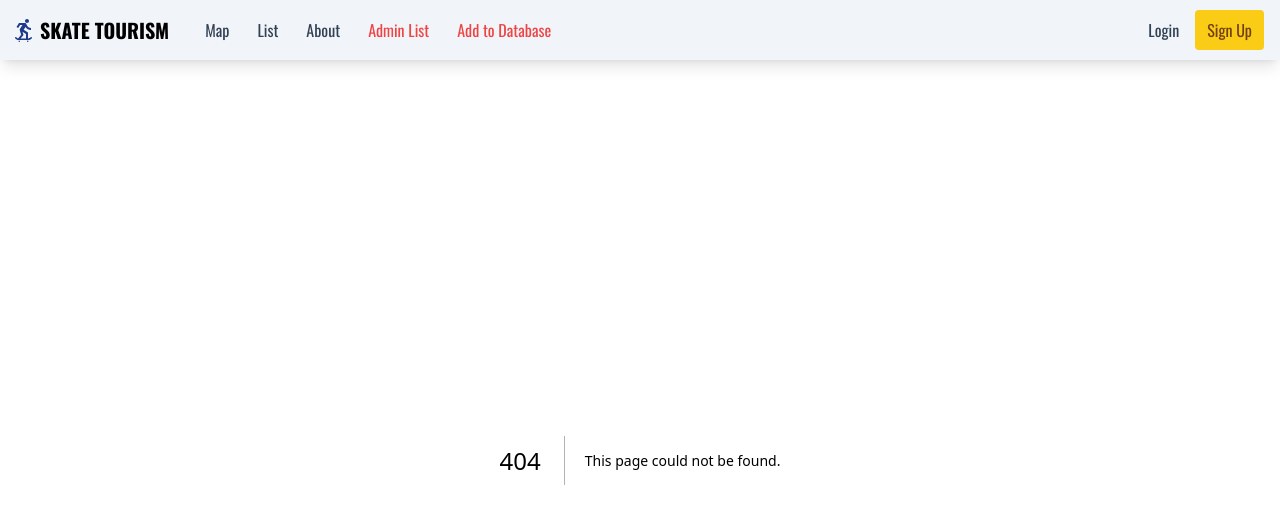
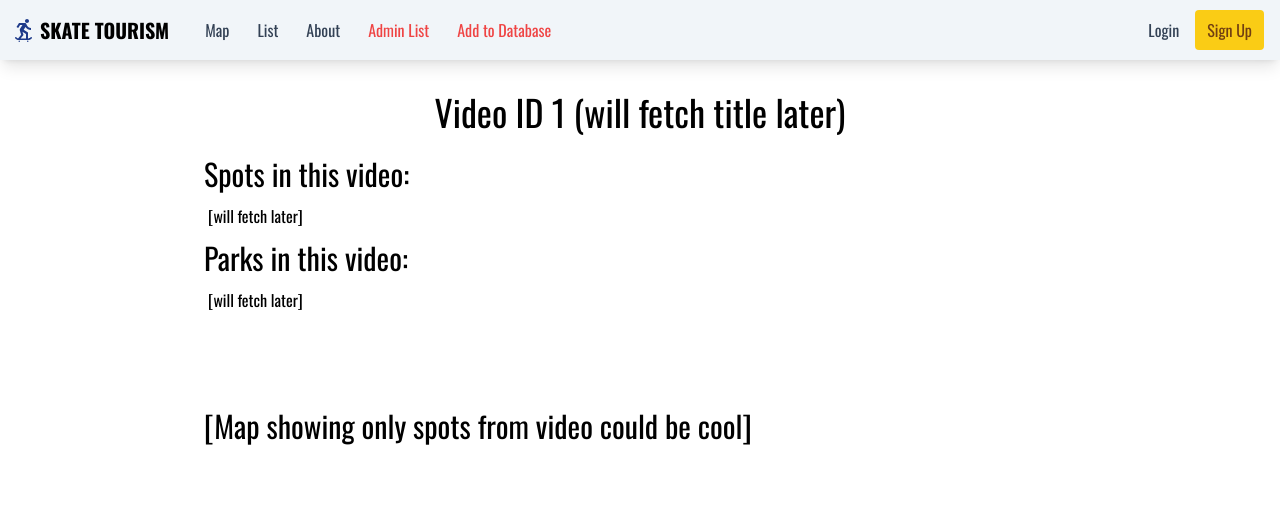
Before and after one commit to zwehr/spots-map-v3, a Next.js app: page /video/1 in a window 1280 px wide. Before the commit this address had no page. Shown: the top 524 px of the page. Built offline with nearby package versions, Linux system fonts and the light colour scheme.

Commit message:
create skeleton video/[id] page just so link from videos list works

```diff
--- /dev/null
+++ b/src/app/video/[id]/page.tsx
@@ -0,0 +1,14 @@
+export default async function Video({ params }: { params: { id: number } }) {
+  return (
+    <div className='max-w-4xl mx-auto text-left'>
+      <h1>Video ID {params.id} (will fetch title later)</h1>
+      <h2 className='text-left'>Spots in this video:</h2>
+      <p className='pl-4'>[will fetch later]</p>
+      <h2 className='text-left'>Parks in this video:</h2>
+      <p className='pl-4'>[will fetch later]</p>
+      <h2 className='text-left mt-24'>
+        [Map showing only spots from video could be cool]
+      </h2>
+    </div>
+  );
+}
```
